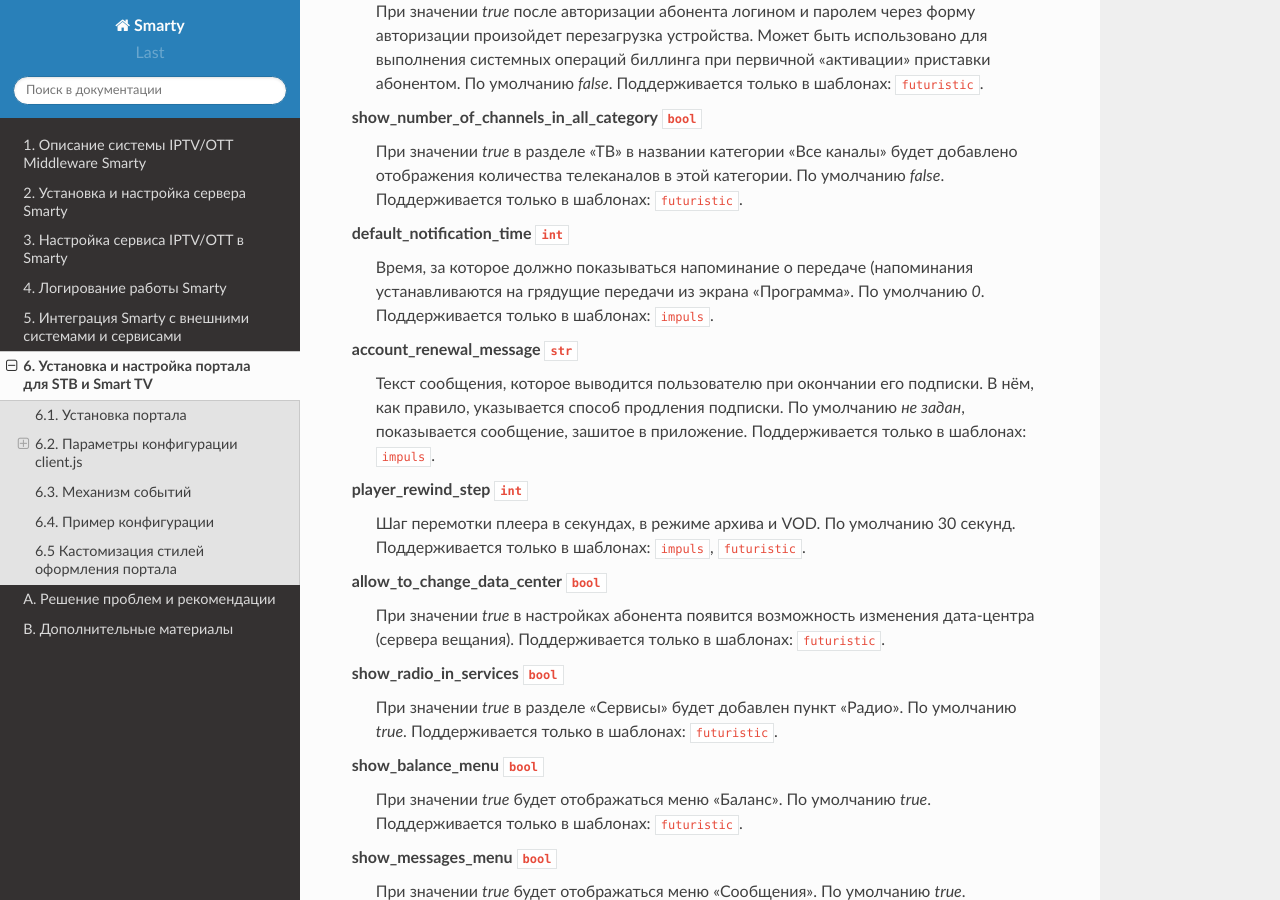
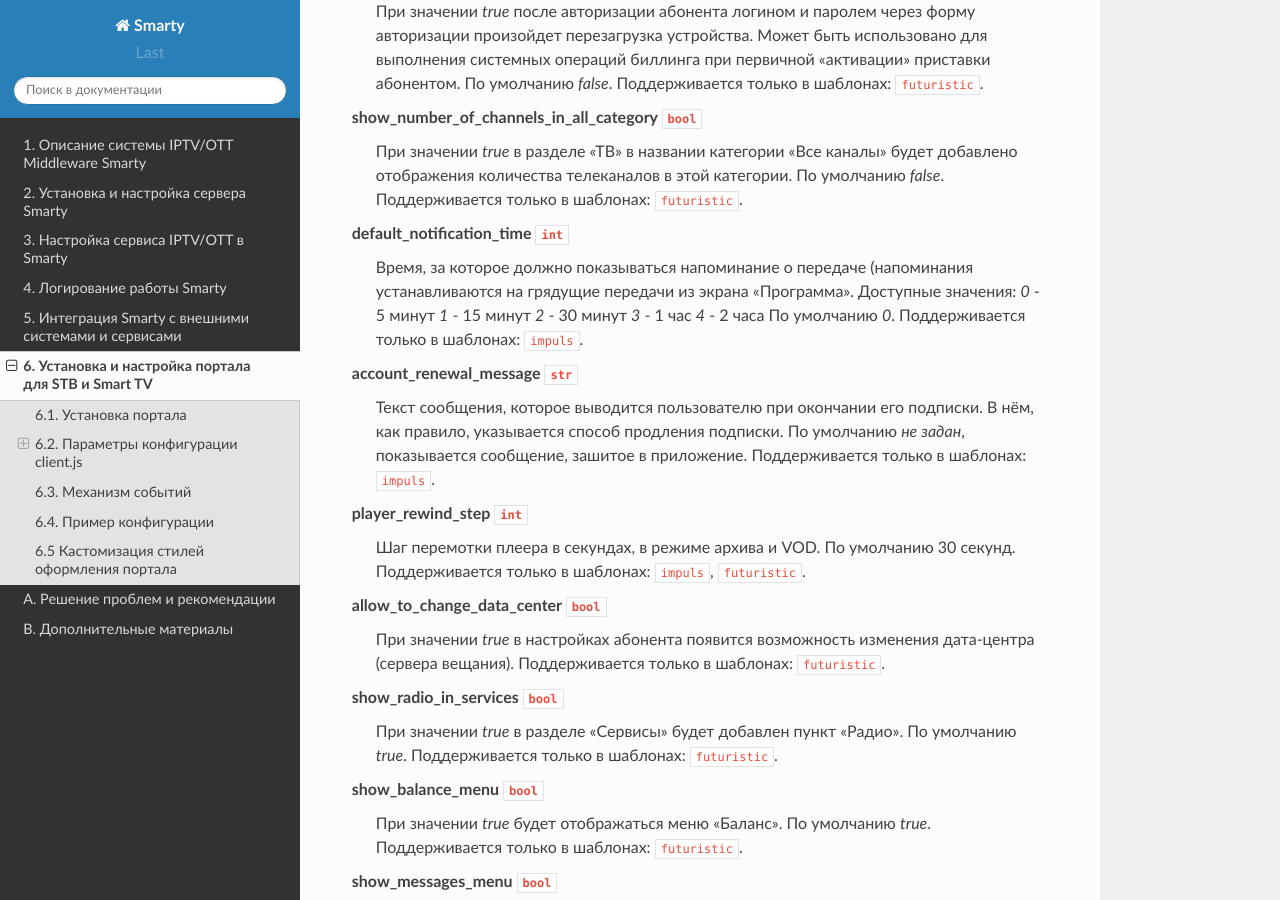
Before and after one commit to sergey-yakovlev/smarty-docs, a Sphinx documentation site: the page built from source/portal_setup.rst, in a window 1280 px wide and 900 px high, scrolled down 6563 px. Built offline with Sphinx 7.4.7 and the Read the Docs theme 2.0.0, drawn with Linux system fonts in a browser that asks for light colours.

Commit message:
добавлено уточнение для default_notification_time

```diff
--- a/source/portal_setup.rst
+++ b/source/portal_setup.rst
@@ -326,6 +326,12 @@ show_number_of_channels_in_all_category ``bool``
 default_notification_time ``int``
     Время, за которое должно показываться напоминание о передаче (напоминания устанавливаются на грядущие передачи из
     экрана "Программа".
+    Доступные значения:
+    *0* - 5 минут
+    *1* - 15 минут
+    *2* - 30 минут
+    *3* - 1 час
+    *4* - 2 часа
     По умолчанию *0*.
     Поддерживается только в шаблонах: ``impuls``.
 
```
